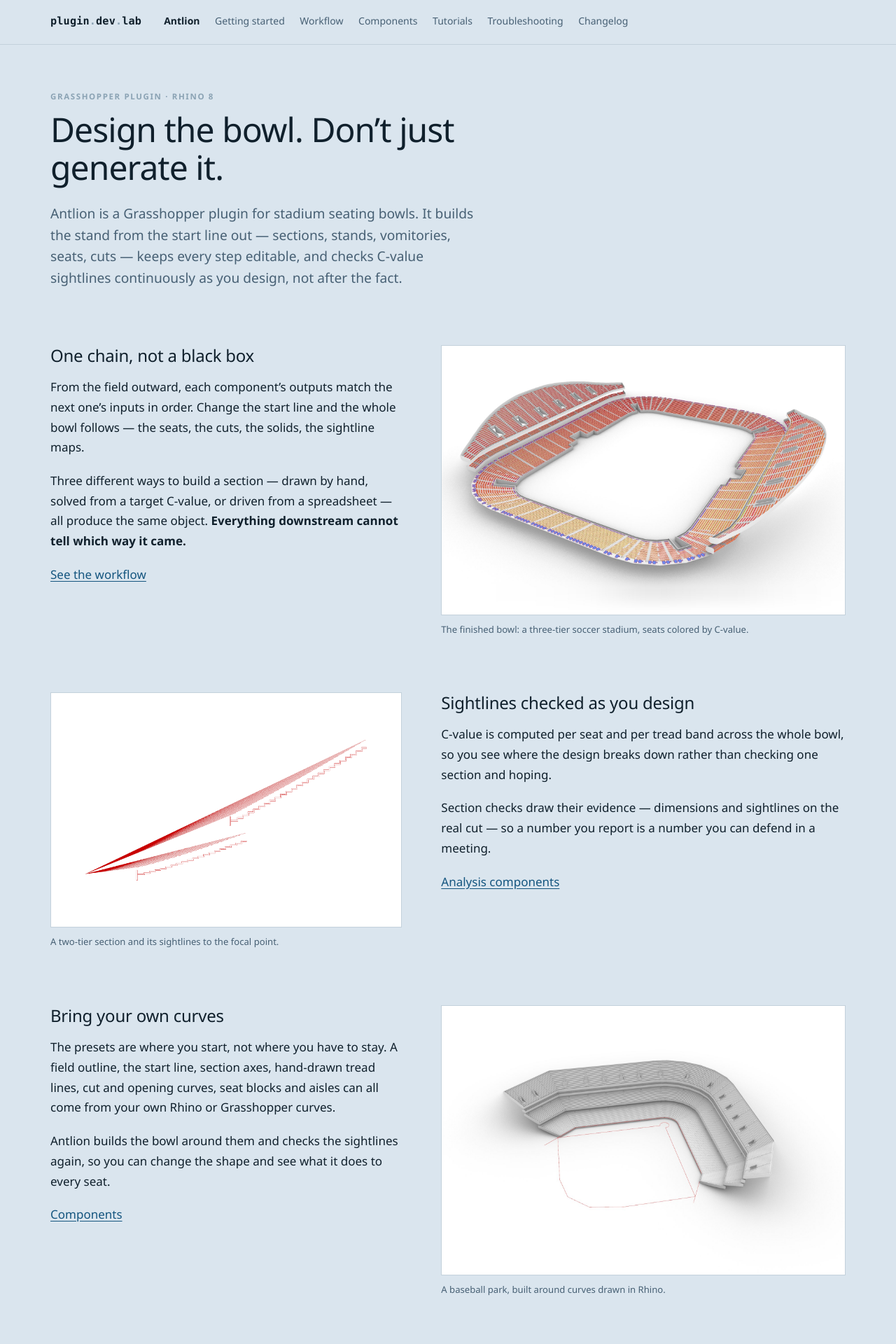
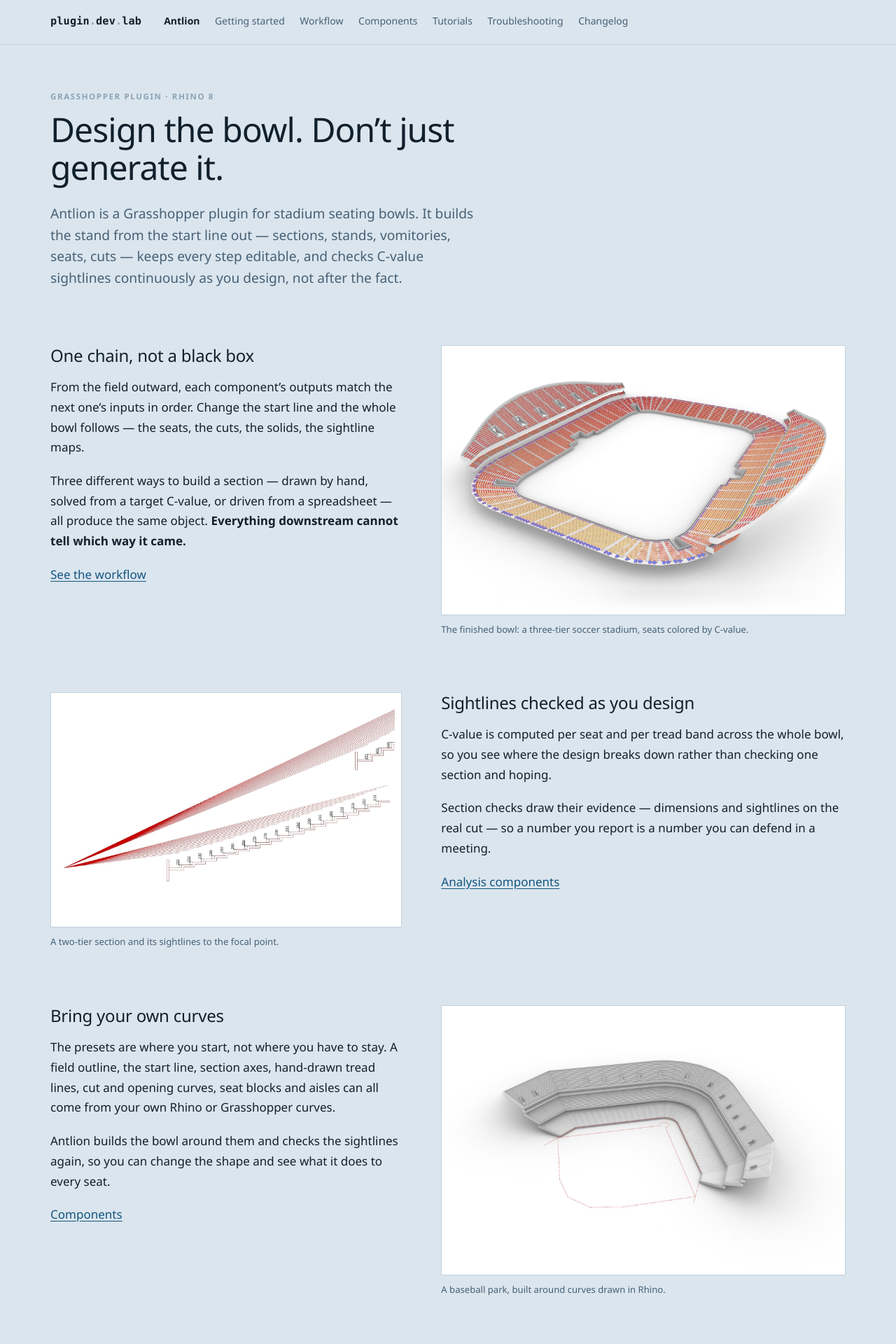
Before and after one commit to plugindevlab/plugindevlab.github.io, a Jekyll site: the page built from antlion/index.md, in a window 1280 px wide. Shown: the top 1920 px of the page at 70% size. Built offline with Jekyll 4.4.1, drawn with Linux system fonts in a browser that asks for light colours.

Commit message:
Sightlines section picture is closer in, so the lines and step heights read at page size

```diff
--- a/antlion/index.md
+++ b/antlion/index.md
@@ -44,7 +44,7 @@
 [Analysis components](components/index.html)
 </div>
 <figure class="fig">
-<img src="{{ '/assets/img/antlion/landing/section-sightlines.png' | relative_url }}" alt="A two-tier stepped section with red sightlines converging on the focal point." width="1800" height="1200">
+<img src="{{ '/assets/img/antlion/landing/section-sightlines.jpg' | relative_url }}" alt="A two-tier stepped section with red sightlines converging on the focal point." width="1626" height="1084">
 <figcaption>A two-tier section and its sightlines to the focal point.</figcaption>
 </figure>
 </section>
```
Also changed, not shown: assets/img/antlion/landing/section-sightlines.jpg (added), assets/img/antlion/landing/section-sightlines.png (deleted).
